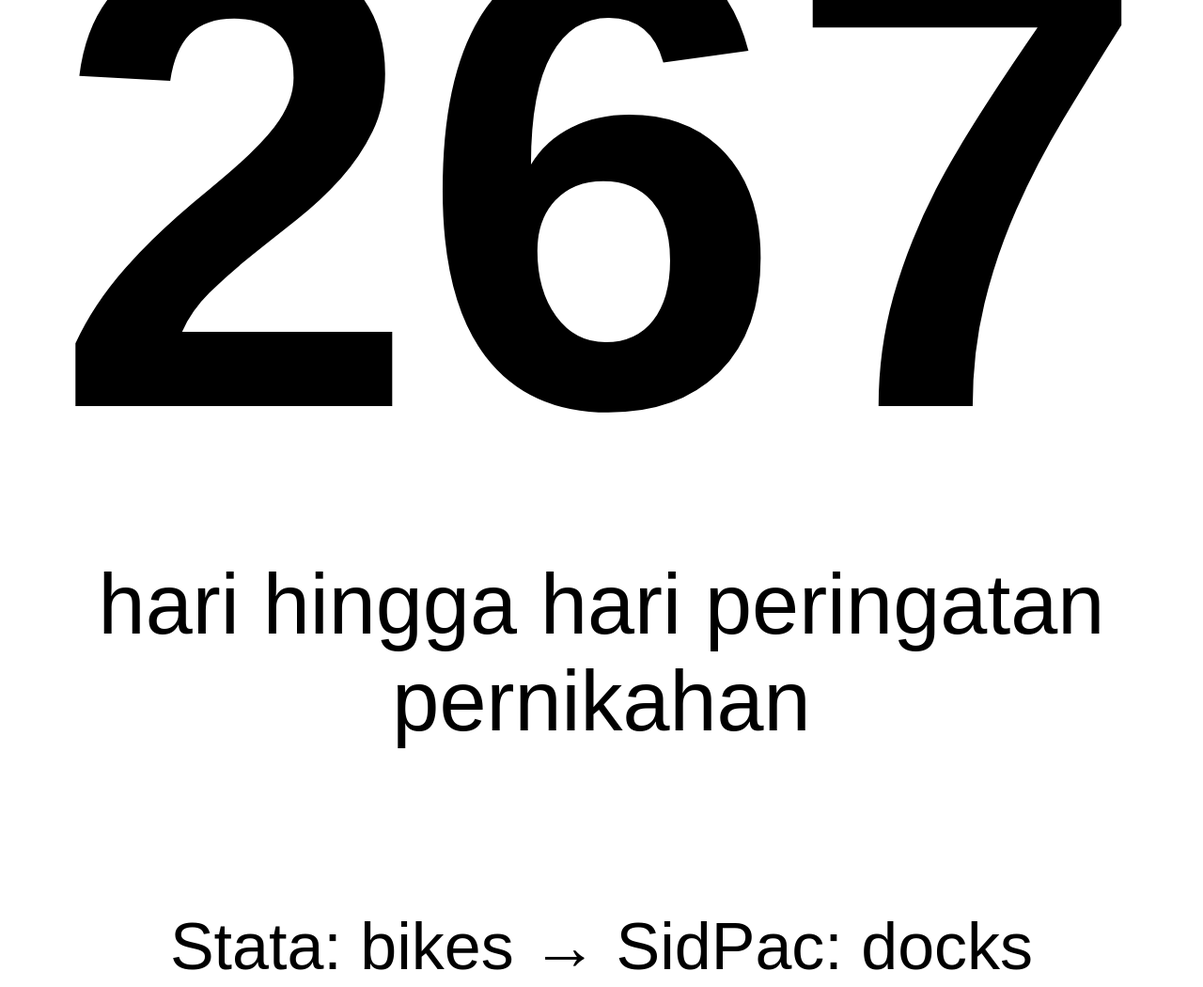
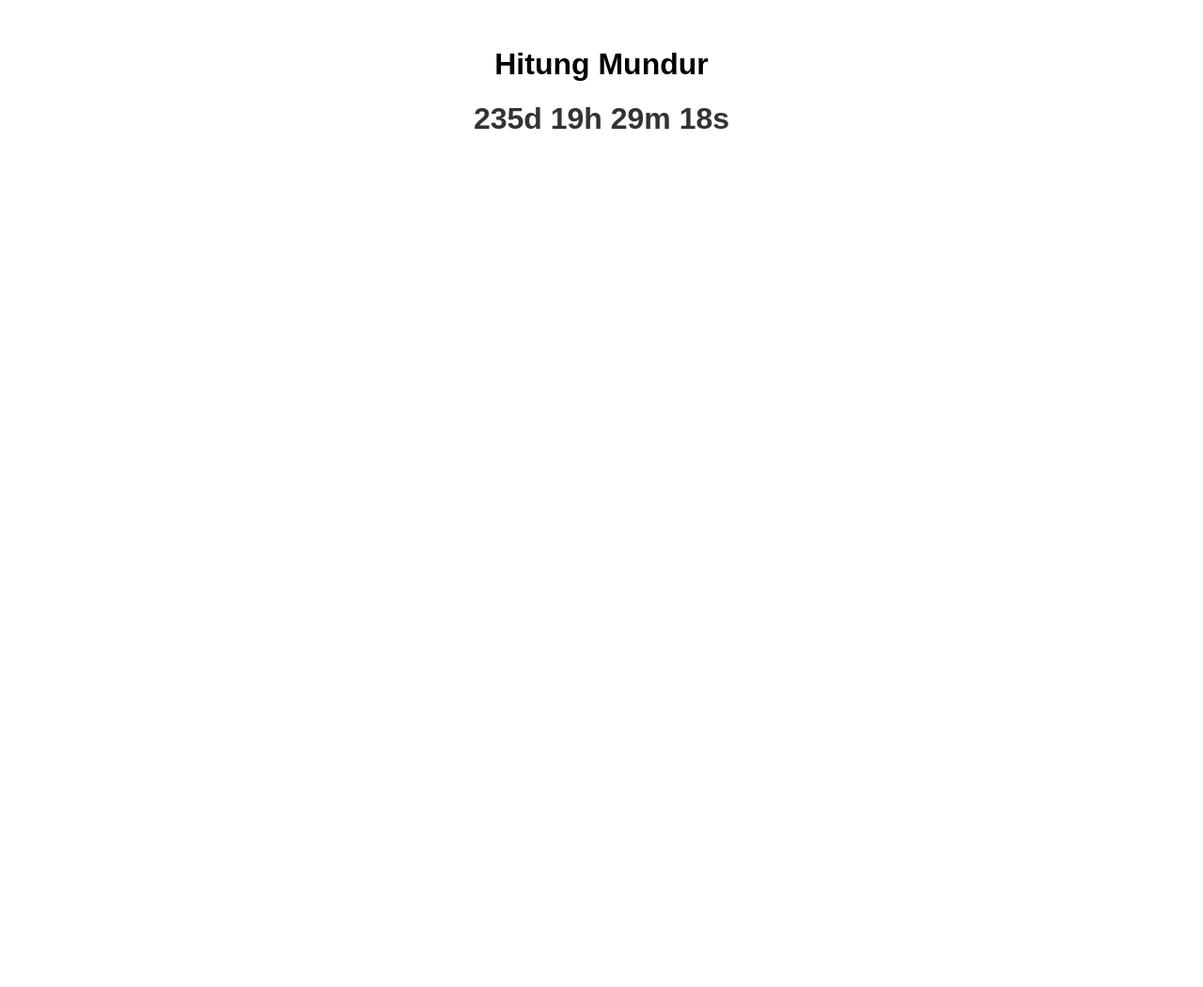
Before and after one commit to fwzakiy/hitungmundur, a plain HTML site: page index.html in a window 1280 px wide. Shown: the whole page at 94% size. After the commit the page ends 800 px from the top, so only its background shows below. Drawn offline with Linux system fonts and the light colour scheme; no server answers.

Commit message:
Update index.html
Ganti kode.

```diff
--- a/index.html
+++ b/index.html
@@ -1,46 +1,56 @@
 <!DOCTYPE html>
-<html>
+<html lang="en">
 <head>
   <meta charset="UTF-8">
-		<meta name="viewport" content="width=device-width,initial-scale=1">
-		<title>Countdown</title>
+  <meta name="viewport" content="width=device-width, initial-scale=1.0">
+  <title>Hitung Mundur</title>
+  <style>
+    body {
+      font-family: Arial, sans-serif;
+      text-align: center;
+      margin: 50px;
+    }
+
+    #countdown {
+      font-size: 2em;
+      font-weight: bold;
+      color: #333;
+    }
+  </style>
 </head>
 <body>
-		<div style="display: flex; flex-direction: column; align-items: center; justify-content: center; height: 100vh;">
-			<p style="text-align: center; font-family: sans-serif; font-size: 90px;">
-			<span id="days" style="font-weight: bold; font-size: 700px;"></span><br>
-			hari hingga hari peringatan pernikahan
-			</p>
-			<p style="text-align: center; font-family: sans-serif; font-size: 70px;">
-			Stata: <span id="bb-stata" style="font-weight: bold; font-size: 80px;"></span> bikes → SidPac: <span id="bb-sidpac" style="font-weight: bold; font-size: 80px;"></span> docks
-			</p>
-		</div>
+
+  <h1>Hitung Mundur</h1>
+  <div id="countdown"></div>
+
   <script>
-function refresh() {
-	var nowtime = new Date();
-	var ftdeadline = new Date(2024, 8, 24, 00, 00);
-	var diff = ftdeadline - nowtime;
-	var days = Math.round(diff / (60 * 60 * 1000 * 24));
-	document.getElementById("days").innerHTML = days.toString();
-	var xmlhttp = new XMLHttpRequest();
-	xmlhttp.onreadystatechange = function() {
-		if (this.readyState == 4 && this.status == 200) {
-			var d = JSON.parse(this.responseText)["data"]["stations"];
-			var stata = d.filter(function(obj) {
-				return obj["station_id"] == 80;
-			})[0];
-			var sidpac = d.filter(function(obj) {
-				return obj["station_id"] == 178;
-			})[0];
-			document.getElementById("bb-stata").innerHTML = stata["num_bikes_available"].toString();
-			document.getElementById("bb-sidpac").innerHTML = sidpac["num_docks_available"].toString();
+    // Tanggal target untuk hitung mundur (ganti sesuai kebutuhan)
+    var targetDate = new Date("Aug 24, 2024 00:00:00").getTime();
+
+    // Update hitung mundur setiap 1 detik
+    var countdown = setInterval(function() {
+      // Tanggal saat ini
+      var currentDate = new Date().getTime();
+
+      // Selisih waktu antara tanggal target dan tanggal saat ini
+      var timeDifference = targetDate - currentDate;
+
+      // Hitung hari, jam, menit, dan detik
+      var days = Math.floor(timeDifference / (1000 * 60 * 60 * 24));
+      var hours = Math.floor((timeDifference % (1000 * 60 * 60 * 24)) / (1000 * 60 * 60));
+      var minutes = Math.floor((timeDifference % (1000 * 60 * 60)) / (1000 * 60));
+      var seconds = Math.floor((timeDifference % (1000 * 60)) / 1000);
+
+      // Tampilkan hasil hitung mundur di elemen dengan id "countdown"
+      document.getElementById("countdown").innerHTML = days + "d " + hours + "h " + minutes + "m " + seconds + "s ";
+
+      // Jika waktu hitung mundur berakhir, hentikan interval
+      if (timeDifference < 0) {
+        clearInterval(countdown);
+        document.getElementById("countdown").innerHTML = "hari hingga hari peringatan pernikahan.";
       }
-	};
-	xmlhttp.open('GET', 'https://gbfs.bluebikes.com/gbfs/en/station_status.json');
-	xmlhttp.send();
-};
-refresh();
-setInterval(refresh, 60 * 1000); // 60 * 1000 milsec
+    }, 1000);
   </script>
+
 </body>
 </html>
```
Lines whose indentation alone changed are shown as unchanged.
